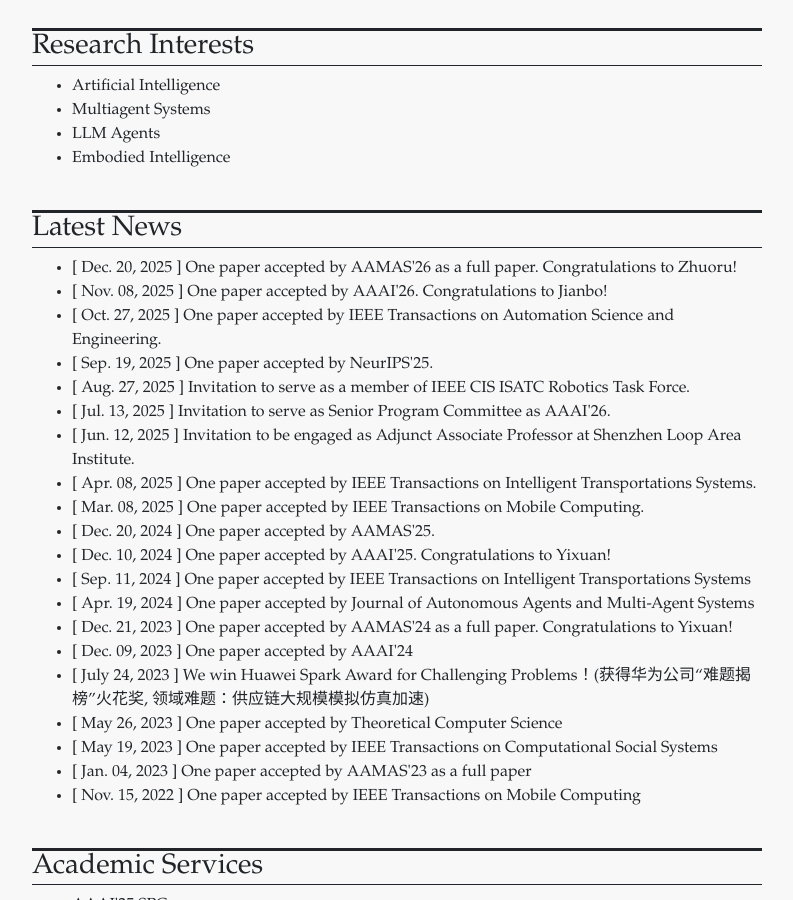
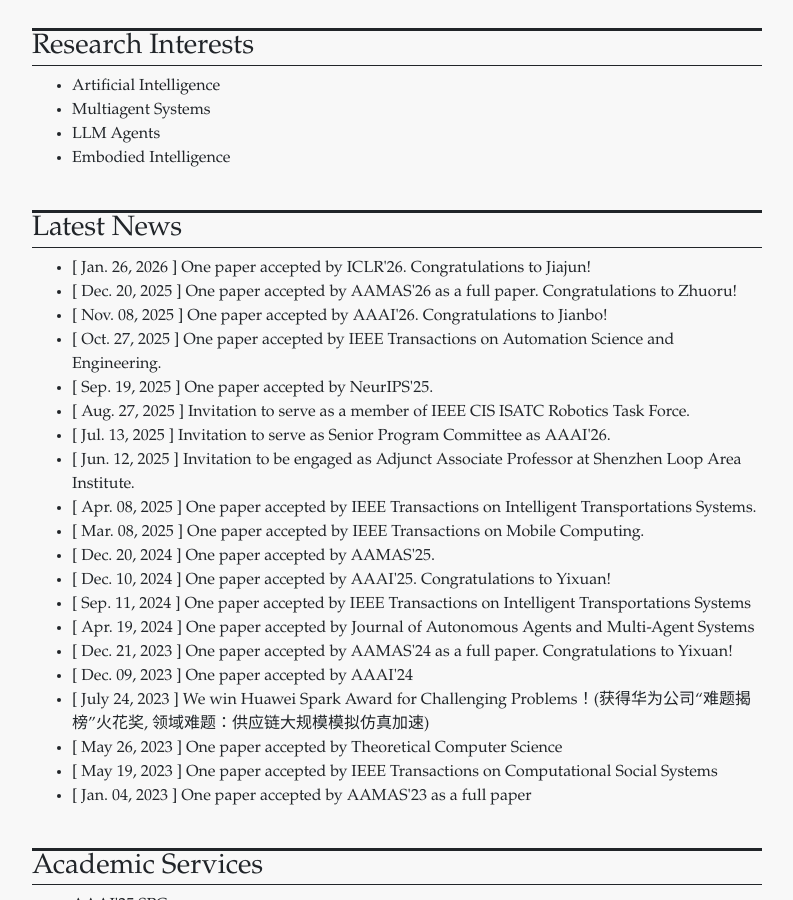
Before and after one commit to wanyuanwang/wanyuanwang.github.io, a Jekyll site: the page built from index.html, in a window 1280 px wide and 900 px high, scrolled down 697 px. Shown: the whole window, without its empty margins (243-1036 px from the left). Built offline with Jekyll 4.4.1, drawn with Linux system fonts in a browser that asks for light colours.

Commit message:
Update news.yml

```diff
--- a/_data/news.yml
+++ b/_data/news.yml
@@ -1,3 +1,5 @@
+- date: Jan. 26, 2026
+  news: One paper accepted by ICLR'26. Congratulations to Jiajun!
 - date: Dec. 20, 2025
   news: One paper accepted by AAMAS'26 as a full paper. Congratulations to Zhuoru!
 - date: Nov. 08, 2025
@@ -36,5 +38,3 @@
   news: One paper accepted by IEEE Transactions on Computational Social Systems
 - date: Jan. 04, 2023
   news: One paper accepted by AAMAS'23 as a full paper
-- date: Nov. 15, 2022
-  news: One paper accepted by IEEE Transactions on Mobile Computing
```
